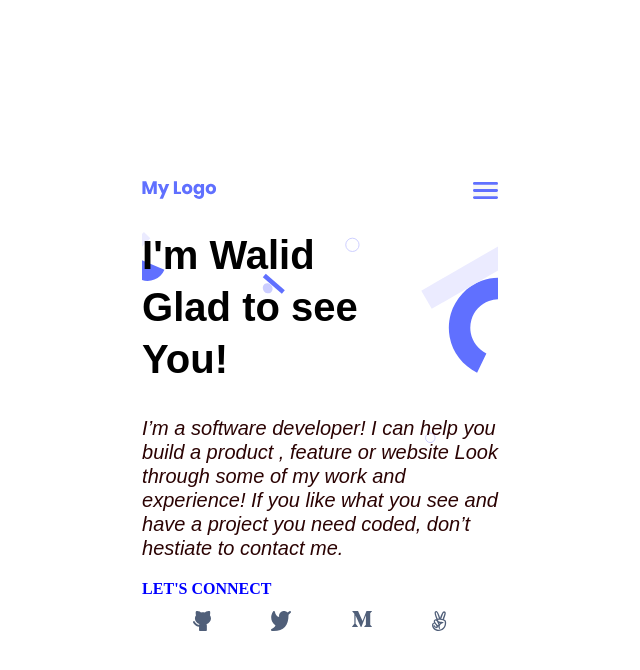
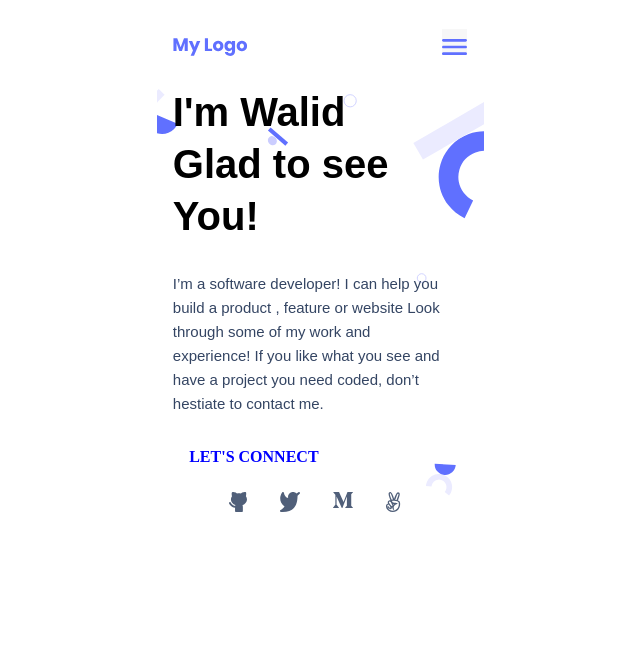
Before and after one commit to Hisoka37/My-Portfolio, a website: page index.html in a window 1280 px wide. Shown: the whole page, without its empty margins (320-960 px from the left). Drawn offline with Linux system fonts and the light colour scheme.

Commit message:
Edit icons list and page borders

```diff
--- a/index.html
+++ b/index.html
@@ -9,10 +9,13 @@
   </head>
   <body>
     <div>
+      <header>
+       <a href="homepage.html">
+      <img src="/assets/My Logo.svg" class="logo" /></a>
       <nav class="navbar">
-        <img src="/assets/My Logo.svg" class="logo" />
         <img class="menu" src="assets/Side.svg" alt="menu" />
       </nav>
+    </header>
       <section class="my-section">
         <div>
           <h1 class="intro">I'm Walid <br />Glad to see <br />You!</h1>
@@ -30,11 +33,13 @@
         <div class="contact-me">
           <h2 class="connect">LET'S CONNECT</h2>
         </div>
-        <div class="buttons">
-          <a href=""><img src="/assets/Github.svg" alt="Github" /></a>
-          <a href=""><img src="/assets/Twitter.svg" alt="Twitter" /></a>
-          <a href=""><img src="/assets/medium.svg" alt="Medium" /></a>
-          <a href=""><img src="/assets/Vector.svg" alt="" /></a>
+        <div>
+          <ul class="buttons">
+          <li><a href=""><img src="/assets/Github.svg"  class="contact-btn" alt="Github" /></li></a>
+          <li><a href=""><img src="/assets/Twitter.svg" class="contact-btn"  alt="Twitter" /></li></a>
+          <li><a href=""><img src="/assets/medium.svg"  class="contact-btn" alt="Medium" /></li></a>
+          <li><a href=""><img src="/assets/Vector.svg"  class="contact-btn" alt="" /></li></a>
+        </ul>
         </div>
       </section>
     </div>
--- a/styles.css
+++ b/styles.css
@@ -4,11 +4,19 @@
   }
 }
 
+header {
+  display: flex;
+  justify-content: space-between;
+  align-items: center;
+  padding-top: 20px;
+  padding-left: 5%;
+  padding-right: 5%;
+}
+
 body {
   min-height: 100vh;
   display: flex;
   justify-content: center;
-  align-items: center;
 }
 
 .my-section {
@@ -28,12 +36,14 @@ body {
   align-items: center;
   text-align: center;
   background: #f7f7f7;
+  padding-top: 10px;
 }
 
 .logo {
   display: flex;
   align-items: center;
   text-align: center;
+  padding-top: 10px;
 }
 
 .intro {
@@ -46,16 +56,20 @@ body {
   line-height: 52px;
   display: flex;
   align-items: center;
+  padding-left: 5%;
+  padding-right: 5%;
 }
 
 .about-me {
   font-family: 'Poppins', sans-serif;
-  font-style: oblique;
-  font-weight: 400;
-  font-size: 20px;
+  font-style: normal;
+  font-weight: 500;
+  font-size: 15px;
   line-height: 24px;
-  color: rgb(43, 3, 3);
+  color: #344563;
   display: flex;
+  padding-left: 5%;
+  padding-right: 5%;
 }
 
 .connect {
@@ -63,15 +77,25 @@ body {
   color: blue;
   font-size: medium;
   font-weight: bold;
+  padding-left: 10%;
+  padding-right: 5%;
+  padding-top: 5%;
+  padding-bottom: 3%;
 }
 
 .buttons {
   display: flex;
+  flex-direction: row;
   justify-content: space-evenly;
-  gap: 10px;
+  padding-right: 50px;
 }
 
-a:hover {
-  transform: scale(1.3);
-  border-radius: 50%;
+.contact-btn:hover {
+  transform: scale(1.5);
+  border-radius: 5%;
+  color: red;
 }
+
+ul {
+  list-style-type: none;
+}
```
